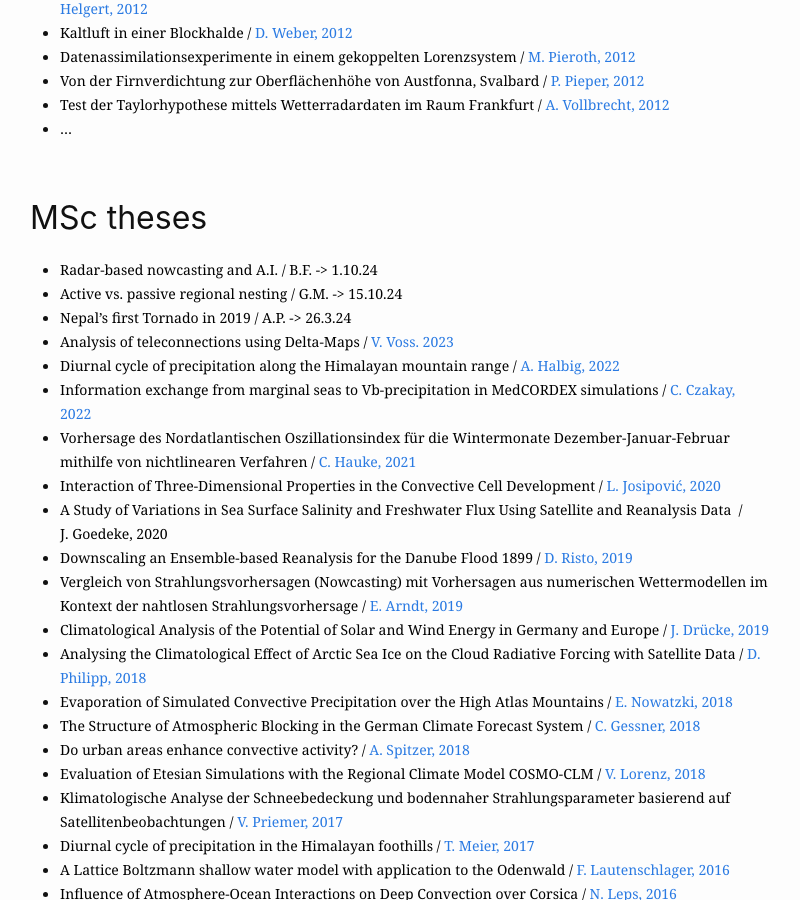
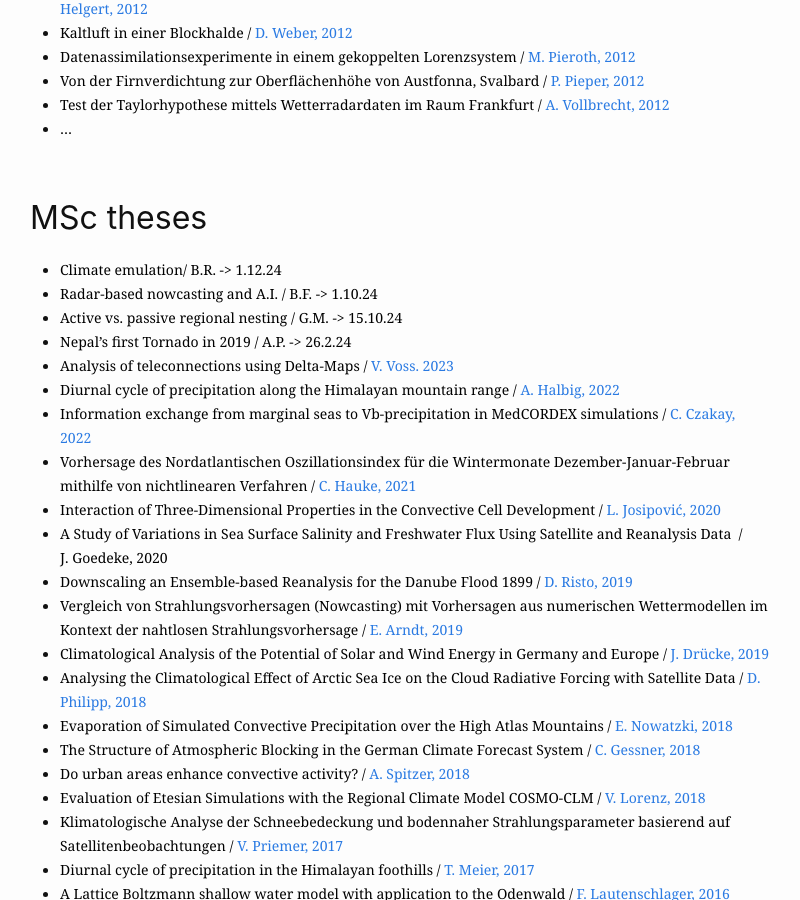
Before and after one commit to cliphy/cliphy.github.io, a Jekyll site: the page built from 4students.markdown, in a window 1280 px wide and 900 px high, scrolled down 1566 px. Shown: the whole window, without its empty margins (240-1040 px from the left). Built offline with Jekyll 4.4.1, drawn with Linux system fonts in a browser that asks for light colours.

Commit message:
Update 4students.markdown

```diff
--- a/4students.markdown
+++ b/4students.markdown
@@ -224,11 +224,13 @@ Ongoing or completed theses [BSc](#bsc-theses), [MSc](#msc-theses), and some [Al
 ## MSc theses
 
 -   <span
+    style="font-size: 14px; font-family: Georgia; color: rgb(0, 0, 0);">Climate emulation/ B.R. -> 1.12.24</span>
+-   <span
     style="font-size: 14px; font-family: Georgia; color: rgb(0, 0, 0);">Radar-based nowcasting and A.I. / B.F. -> 1.10.24</span>
 -   <span
     style="font-size: 14px; font-family: Georgia; color: rgb(0, 0, 0);">Active vs. passive regional nesting / G.M. -> 15.10.24</span>
 -   <span
-    style="font-size: 14px; font-family: Georgia; color: rgb(0, 0, 0);">Nepal's first Tornado in 2019 / A.P. -> 26.3.24</span>
+    style="font-size: 14px; font-family: Georgia; color: rgb(0, 0, 0);">Nepal's first Tornado in 2019 / A.P. -> 26.2.24</span>
 -   <span
     style="font-size: 14px; font-family: Georgia; color: rgb(0, 0, 0);">
     Analysis of teleconnections using Delta-Maps / <a
```
